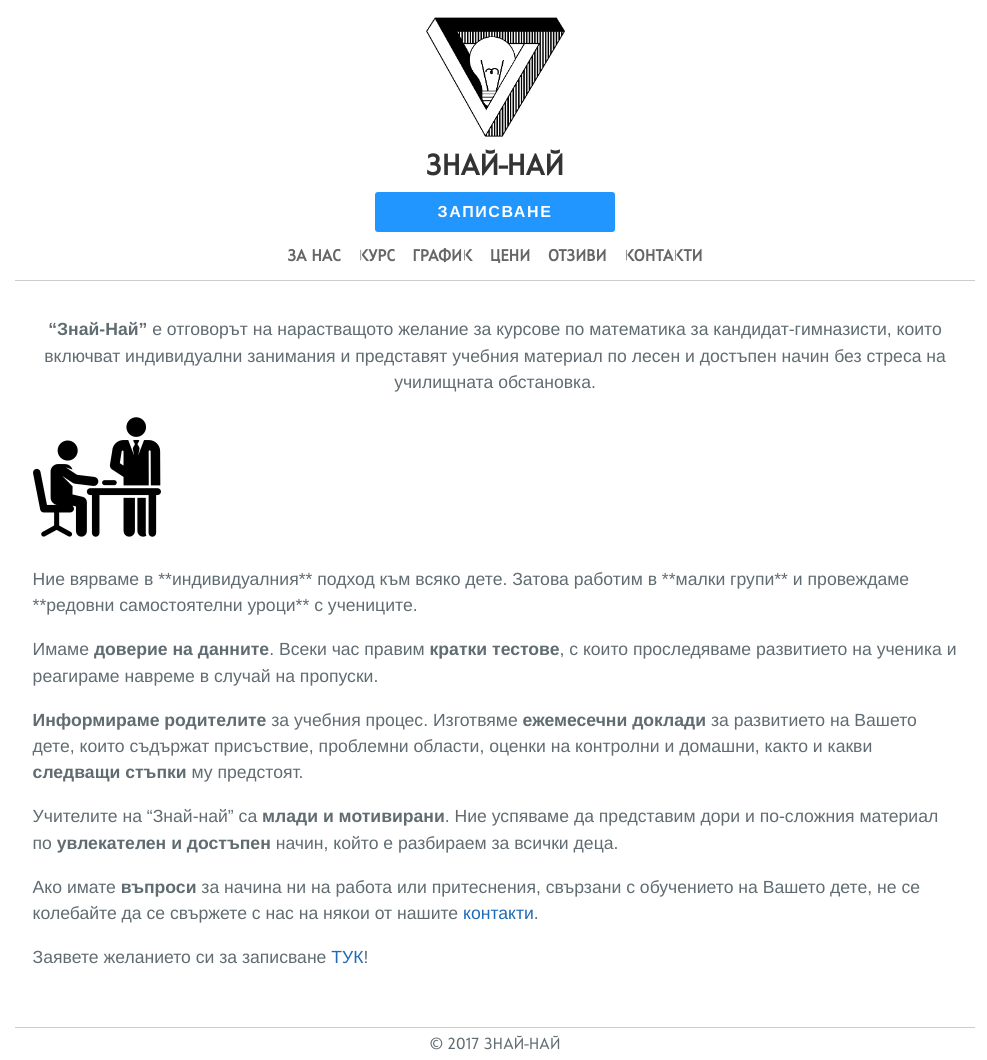
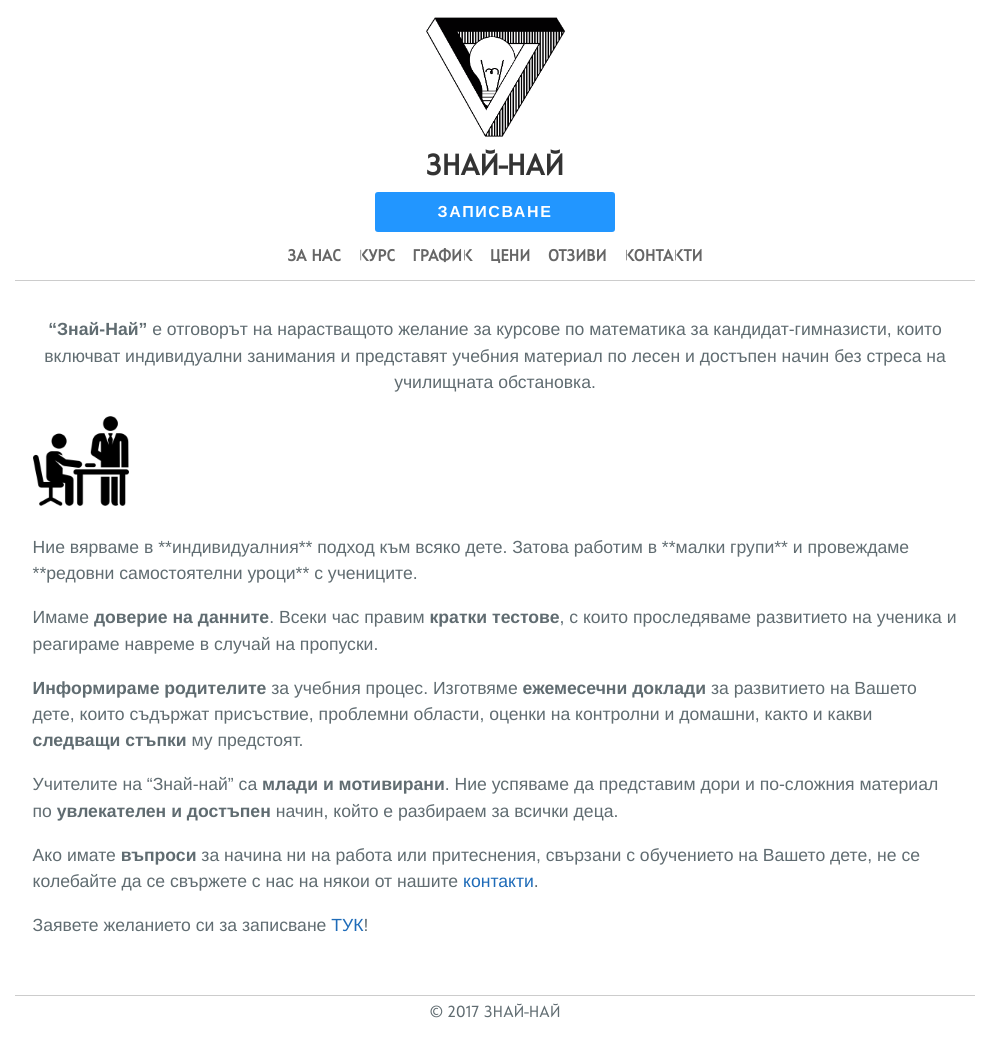
Before and after one commit to znainai/znainai.github.io, a Jekyll site: the page built from index.md, in a window 1280 px wide. Shown: the whole page, without its empty margins (145-1132 px from the left). Built offline with Jekyll 4.4.1, drawn with Linux system fonts in a browser that asks for light colours; after the commit the page ends 1028 px from its top, so only the background shows below that.

Commit message:
Update index.md

```diff
--- a/index.md
+++ b/index.md
@@ -7,7 +7,7 @@ title: Начало
 
 <div>
   <p class="photo left">
-    <img src="{{ "/assets/images/individual-approach.png" }}" width="128" height="128" alt="individual approach">
+    <img src="{{ "/assets/images/individual-approach.png" }}" width="96" height="96" alt="individual approach">
     <br>
     </p>
 Ние вярваме в **индивидуалния** подход към всяко дете. Затова работим в **малки групи** и провеждаме **редовни самостоятелни уроци** с учениците.
```
